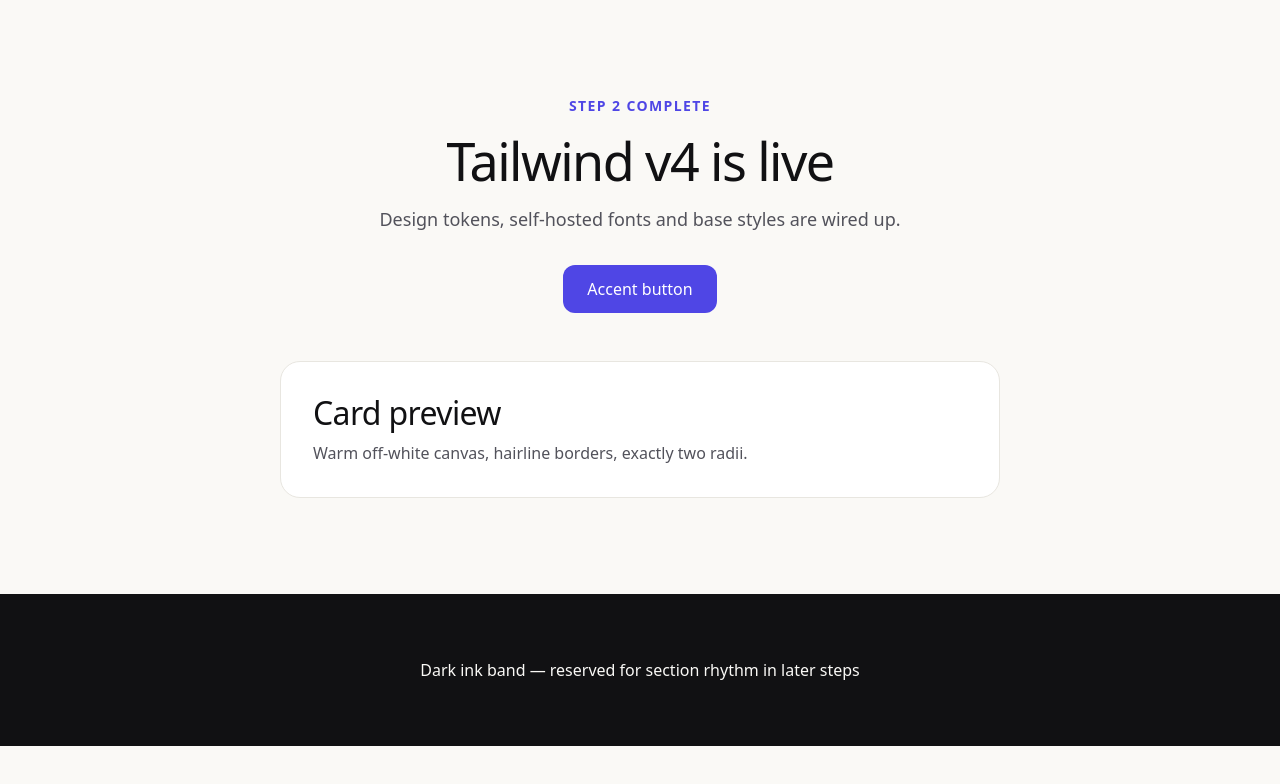
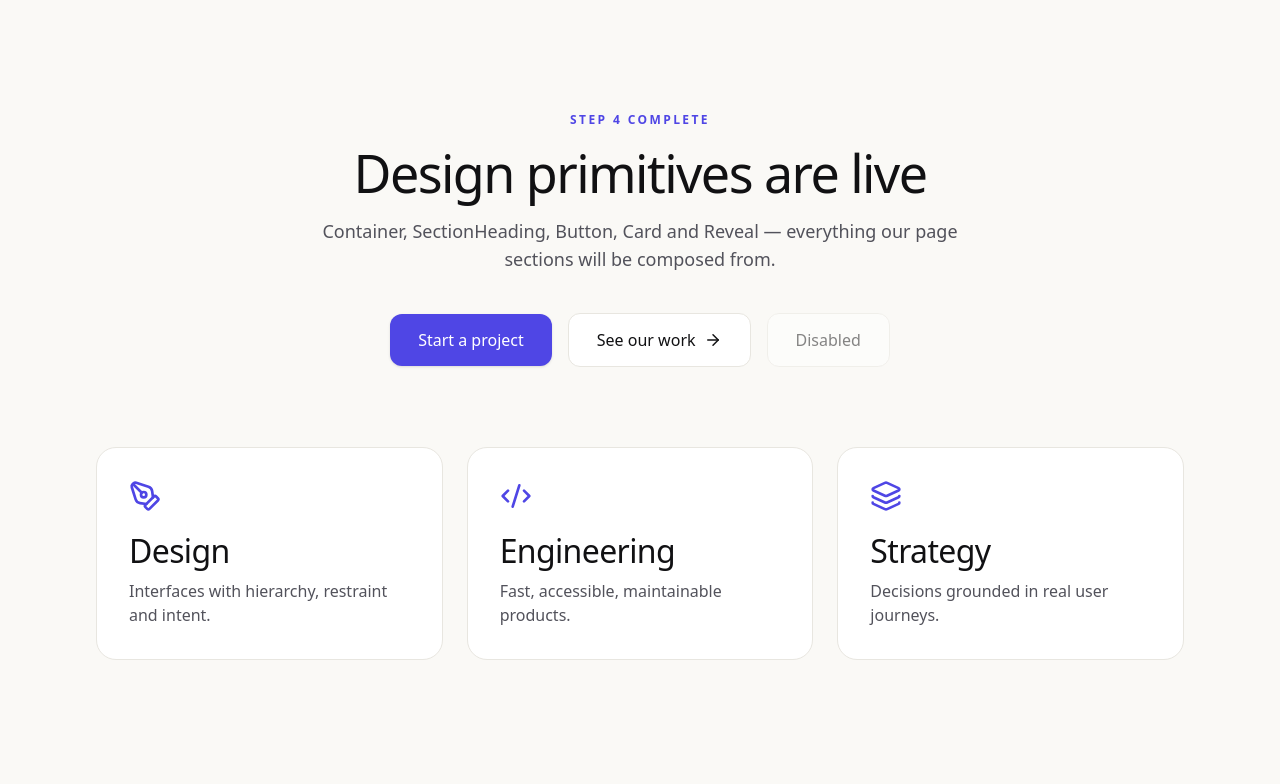
Before and after one commit to Abhisherk01/Site-clone, a React (Vite) app in the folder client/: page / in a window 1280 px wide. Shown: the top 784 px of the page. Built offline with nearby package versions, Linux system fonts and the light colour scheme.

Commit message:
Feat: Add design system primitive and motion Foundation

```diff
--- a/client/package.json
+++ b/client/package.json
@@ -11,6 +11,8 @@
   },
   "dependencies": {
     "@tailwindcss/vite": "^4.3.3",
+    "framer-motion": "^13.2.0",
+    "lucide-react": "^1.45.0",
     "react": "^19.2.8",
     "react-dom": "^19.2.8",
     "tailwindcss": "^4.3.3"
--- a/client/src/App.jsx
+++ b/client/src/App.jsx
@@ -1,35 +1,51 @@
-import './index.css'
+import { MotionConfig } from "framer-motion";
+import { ArrowRight, Code2, Layers, PenTool } from "lucide-react";
+import Button from "./components/Button.jsx";
+import Card from "./components/Card.jsx";
+import Container from "./components/Container.jsx";
+import Reveal from "./components/Reveal.jsx";
+import SectionHeading from "./components/SectionHeading.jsx";
+
+const demoCards = [
+  { icon: PenTool, title: "Design", text: "Interfaces with hierarchy, restraint and intent." },
+  { icon: Code2, title: "Engineering", text: "Fast, accessible, maintainable products." },
+  { icon: Layers, title: "Strategy", text: "Decisions grounded in real user journeys." },
+];
 
 export default function App() {
   return (
-    <>
-      <main className="mx-auto max-w-3xl px-6 py-24 text-center">
-        <p className="text-sm font-semibold uppercase tracking-widest text-accent">
-          Step 2 complete
-        </p>
-        <h1 className="mt-4 font-display text-display-lg">
-          Tailwind v4 is live
-        </h1>
-        <p className="mt-4 text-lg text-muted">
-          Design tokens, self-hosted fonts and base styles are wired up.
-        </p>
-        <button
-          type="button"
-          className="mt-8 rounded-btn bg-accent px-6 py-3 font-medium text-white transition-colors duration-200 hover:bg-accent-strong"
-        >
-          Accent button
-        </button>
-        <div className="mt-12 rounded-card border border-line bg-white p-8 text-left">
-          <h2 className="font-display text-display-md">Card preview</h2>
-          <p className="mt-2 text-muted">
-            Warm off-white canvas, hairline borders, exactly two radii.
-          </p>
-        </div>
+    <MotionConfig reducedMotion="user">
+      <main className="py-20 sm:py-28">
+        <Container>
+          <SectionHeading
+            eyebrow="Step 4 complete"
+            title="Design primitives are live"
+            description="Container, SectionHeading, Button, Card and Reveal — everything our page sections will be composed from."
+          />
+
+          <div className="mt-10 flex flex-wrap items-center justify-center gap-4">
+            <Button size="lg">Start a project</Button>
+            <Button variant="secondary" size="lg">
+              See our work <ArrowRight size={18} aria-hidden="true" />
+            </Button>
+            <Button variant="secondary" size="lg" disabled>
+              Disabled
+            </Button>
+          </div>
+
+          <div className="mt-20 grid gap-6 sm:grid-cols-2 lg:grid-cols-3">
+            {demoCards.map(({ icon: Icon, title, text }, i) => (
+              <Reveal key={title} delay={i * 0.08} className="h-full">
+                <Card interactive className="h-full">
+                  <Icon className="size-8 text-accent" aria-hidden="true" />
+                  <h3 className="mt-5 font-display text-display-md">{title}</h3>
+                  <p className="mt-2 text-muted">{text}</p>
+                </Card>
+              </Reveal>
+            ))}
+          </div>
+        </Container>
       </main>
-
-      <section className="bg-ink py-16 text-center text-cream">
-        <p>Dark ink band — reserved for section rhythm in later steps</p>
-      </section>
-    </>
+    </MotionConfig>
   );
 }
--- /dev/null
+++ b/client/src/components/Button.jsx
@@ -0,0 +1,29 @@
+// The only button/CTA component on the site.
+// Renders a <button> by default; pass as="a" for link CTAs.
+const BASE =
+  "inline-flex cursor-pointer items-center justify-center gap-2 rounded-btn font-medium transition-all duration-200 active:scale-[0.98] disabled:pointer-events-none disabled:opacity-50";
+
+const VARIANTS = {
+  primary: "bg-accent text-white shadow-sm shadow-ink/10 hover:bg-accent-strong",
+  secondary: "border border-line bg-white text-ink hover:border-ink/25 hover:bg-ink/[0.03]",
+};
+
+const SIZES = {
+  md: "px-5 py-2.5 text-sm",
+  lg: "px-7 py-3.5 text-base",
+};
+
+export default function Button({
+  as: Tag = "button",
+  variant = "primary",
+  size = "md",
+  className = "",
+  children,
+  ...props
+}) {
+  return (
+    <Tag className={`${BASE} ${VARIANTS[variant]} ${SIZES[size]} ${className}`} {...props}>
+      {children}
+    </Tag>
+  );
+}
--- /dev/null
+++ b/client/src/components/Card.jsx
@@ -0,0 +1,15 @@
+// The single card treatment: hairline border, one radius, generous padding.
+// interactive adds hover lift + accent border — only for clickable cards.
+export default function Card({ as: Tag = "div", interactive = false, className = "", children }) {
+    return (
+      <Tag
+        className={`rounded-card border border-line bg-white p-6 sm:p-8 ${
+          interactive
+            ? "transition-all duration-300 hover:-translate-y-1 hover:border-accent/40 hover:shadow-lg hover:shadow-ink/5"
+            : ""
+        } ${className}`}
+      >
+        {children}
+      </Tag>
+    );
+  }
--- /dev/null
+++ b/client/src/components/Container.jsx
@@ -0,0 +1,8 @@
+// Consistent page width + gutters for every section.
+export default function Container({ as: Tag = "div", className = "", children }) {
+    return (
+      <Tag className={`mx-auto w-full max-w-6xl px-6 lg:px-8 ${className}`}>
+        {children}
+      </Tag>
+    );
+  }
--- /dev/null
+++ b/client/src/components/Reveal.jsx
@@ -0,0 +1,28 @@
+import { motion } from "framer-motion";
+import { EASE, REVEAL_VIEWPORT } from "../lib/motion.js";
+
+// The site's ONE scroll-reveal pattern: fade + rise, plays once,
+// triggers slightly after the element enters the viewport.
+export default function Reveal({
+  as = "div",
+  delay = 0,
+  y = 24,
+  className = "",
+  children,
+  ...rest
+}) {
+  const MotionTag = motion[as] ?? motion.div;
+
+  return (
+    <MotionTag
+      className={className}
+      initial={{ opacity: 0, y }}
+      whileInView={{ opacity: 1, y: 0 }}
+      viewport={REVEAL_VIEWPORT}
+      transition={{ duration: 0.6, ease: EASE, delay }}
+      {...rest}
+    >
+      {children}
+    </MotionTag>
+  );
+}
--- /dev/null
+++ b/client/src/components/SectionHeading.jsx
@@ -0,0 +1,24 @@
+// Eyebrow + title + description with consistent rhythm.
+// align="left" for editorial sections, "center" (default) for grids.
+export default function SectionHeading({
+    eyebrow,
+    title,
+    description,
+    align = "center",
+    as: Heading = "h2",
+    className = "",
+  }) {
+    const alignment = align === "left" ? "items-start text-left" : "items-center text-center";
+
+    return (
+      <div className={`flex flex-col ${alignment} ${className}`}>
+        {eyebrow && (
+          <span className="text-xs font-semibold uppercase tracking-[0.2em] text-accent">
+            {eyebrow}
+          </span>
+        )}
+        <Heading className="mt-4 max-w-3xl font-display text-display-lg">{title}</Heading>
+        {description && <p className="mt-4 max-w-2xl text-lg text-muted">{description}</p>}
+      </div>
+    );
+  }
--- /dev/null
+++ b/client/src/lib/motion.js
@@ -0,0 +1,18 @@
+// Single source of truth for the site's motion grammar:
+// fade + 24px rise, one ease curve, once-only reveals.
+// Consumed by Reveal and by section-level stagger orchestration.
+
+export const EASE = [0.22, 1, 0.36, 1]; // easeOutQuint feel
+
+export const REVEAL_VIEWPORT = { once: true, margin: "-80px" };
+
+// Parent orchestration (used in Hero, later sections)
+export const staggerParent = {
+  hidden: {},
+  visible: { transition: { staggerChildren: 0.07, delayChildren: 0.1 } },
+};
+
+export const fadeRiseChild = {
+  hidden: { opacity: 0, y: 24 },
+  visible: { opacity: 1, y: 0, transition: { duration: 0.6, ease: EASE } },
+};
```
Also changed, not shown: 1 other file (tests, documents, lock files or other folders).
